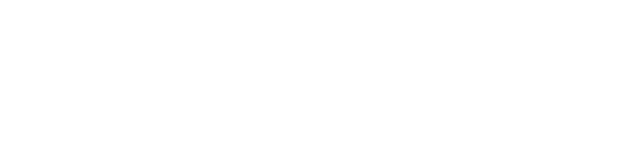
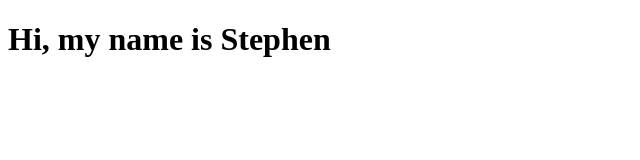
Before and after one commit to judo2000/hello_world2, a plain HTML site: page index.html in a window 1280 px wide. Shown: the whole page, without its empty margins (0-640 px from the left). Drawn offline with Linux system fonts and the light colour scheme.

Commit message:
added h1 with my name on index.html

```diff
--- a/index.html
+++ b/index.html
@@ -7,6 +7,6 @@
     <title>Document</title>
 </head>
 <body>
-
+    <h1>Hi, my name is Stephen</h1>
 </body>
 </html>
```
